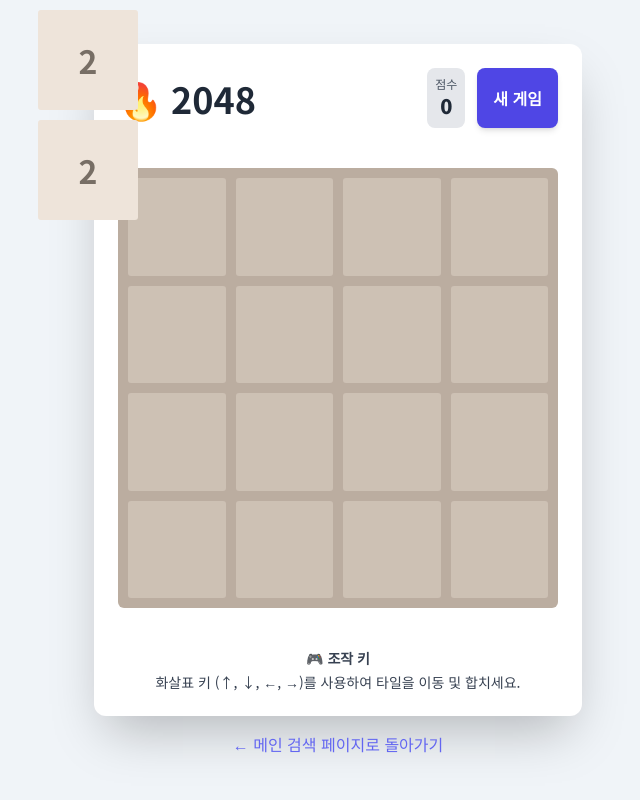
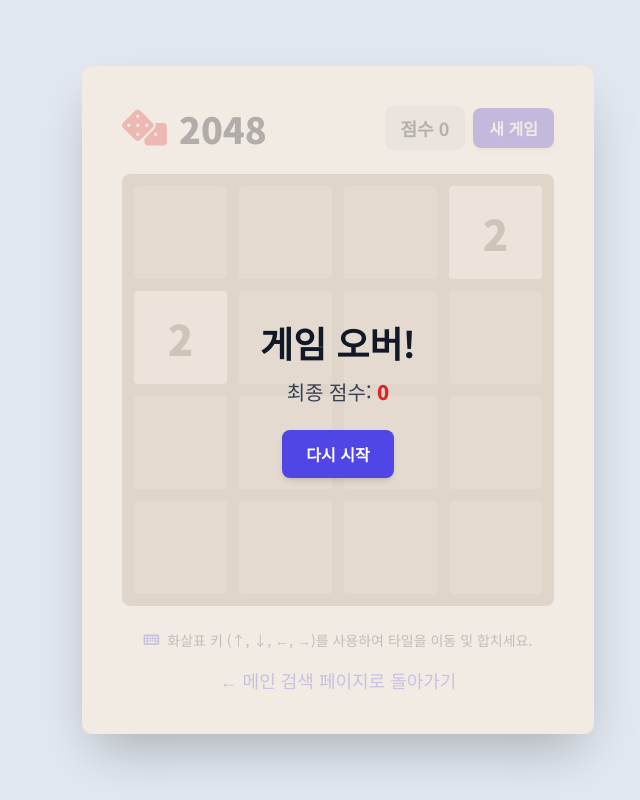
Before and after one commit to Writer-lim/keyword-news-app, a Flask app: page /game/2048 in a window 1280 px wide. Shown: the whole page, without its empty margins (302-942 px from the left). Run offline with Flask 3, Linux system fonts and the light colour scheme; some libraries are stand-ins or nearby versions.

Commit message:
feat: 2048 게임 스타일 및 기능 구현 완료

```diff
--- a/templates/2048.html
+++ b/templates/2048.html
@@ -5,314 +5,406 @@
     <meta name="viewport" content="width=device-width, initial-scale=1.0">
     <title>2048 게임</title>
     <script src="https://cdn.tailwindcss.com"></script>
+    <link rel="stylesheet" href="https://cdnjs.cloudflare.com/ajax/libs/font-awesome/6.0.0-beta3/css/all.min.css">
     <style>
         @import url('https://fonts.googleapis.com/css2?family=Noto+Sans+KR:wght@400;700;900&display=swap');
-        body { font-family: 'Noto Sans KR', sans-serif; background-color: #f0f4f8; }
+
+        body {
+            font-family: 'Noto Sans KR', sans-serif;
+            background-color: #e2e8f0; /* Blue Gray 200 */
+        }
+
+        /* 2048 보드 스타일 */
         #game-board {
             display: grid;
             grid-template-columns: repeat(4, 1fr);
             grid-template-rows: repeat(4, 1fr);
-            gap: 10px;
-            width: 440px;
-            height: 440px;
-            background-color: #bbada0;
-            border-radius: 6px;
-            padding: 10px;
+            gap: 12px;
+            background-color: #bfae9e; /* Board background color */
+            padding: 12px;
+            border-radius: 8px;
+            touch-action: none; /* 모바일에서 스와이프를 막기 위함 */
         }
-        .tile-container {
-            position: relative;
-            background-color: rgba(238, 228, 218, 0.35);
-            border-radius: 3px;
+
+        /* 빈 셀 스타일 */
+        .grid-cell {
+            aspect-ratio: 1 / 1;
+            background-color: #ccc0b4;
+            border-radius: 4px;
         }
+
+        /* 타일 기본 스타일 (JavaScript로 동적으로 생성/배치됨) */
         .tile {
             position: absolute;
             display: flex;
             align-items: center;
             justify-content: center;
-            width: 100px;
-            height: 100px;
-            border-radius: 3px;
             font-size: 32px;
-            font-weight: 700;
+            font-weight: 900;
             color: #776e65;
-            transition: 100ms ease-in-out;
-            transition-property: transform;
-            transform: scale(1);
-            /* 초기 위치는 JS에서 설정 */
+            border-radius: 4px;
+            transition: transform 0.1s ease-in-out, background-color 0.2s, color 0.2s;
+            z-index: 10;
         }
-        .tile-2 { background-color: #eee4da; color: #776e65; }
-        .tile-4 { background-color: #ede0c8; color: #776e65; }
-        .tile-8 { background-color: #f2b179; color: #f9f6f2; font-size: 36px; }
-        .tile-16 { background-color: #f59563; color: #f9f6f2; font-size: 36px; }
-        .tile-32 { background-color: #f67c5f; color: #f9f6f2; font-size: 36px; }
-        .tile-64 { background-color: #f65e3b; color: #f9f6f2; font-size: 36px; }
-        .tile-128 { background-color: #edcf72; color: #f9f6f2; font-size: 30px; }
-        .tile-256 { background-color: #edcc61; color: #f9f6f2; font-size: 30px; }
-        .tile-512 { background-color: #edc850; color: #f9f6f2; font-size: 30px; }
-        .tile-1024 { background-color: #edc53f; color: #f9f6f2; font-size: 24px; }
-        .tile-2048 { background-color: #edc22e; color: #f9f6f2; font-size: 24px; }
-        .tile-higher { background-color: #3c3a32; color: #f9f6f2; font-size: 24px; }
 
-        .tile-new { animation: appear 200ms ease-in; }
-        @keyframes appear { 0% { opacity: 0; transform: scale(0); } 100% { opacity: 1; transform: scale(1); } }
+        /* --- 타일 값에 따른 색상 및 폰트 스타일 --- */
+
+        /* 숫자 색상 (밝은 배경에 사용) */
+        .color-dark { color: #776e65; }
+        /* 숫자 색상 (어두운 배경에 사용) */
+        .color-light { color: #f9f6f2; }
+
+        .tile-2 { background-color: #eee4da; font-size: 42px; }
+        .tile-4 { background-color: #ede0c8; font-size: 42px; }
+        .tile-8 { background-color: #f2b179; color: #f9f6f2; font-size: 42px; }
+        .tile-16 { background-color: #f59563; color: #f9f6f2; font-size: 38px; }
+        .tile-32 { background-color: #f67c5f; color: #f9f6f2; font-size: 38px; }
+        .tile-64 { background-color: #f65e3b; color: #f9f6f2; font-size: 38px; }
+        .tile-128 { background-color: #edcf72; color: #f9f6f2; font-size: 32px; }
+        .tile-256 { background-color: #edcc61; color: #f9f6f2; font-size: 32px; }
+        .tile-512 { background-color: #edc850; color: #f9f6f2; font-size: 32px; }
+        .tile-1024 { background-color: #edc53f; color: #f9f6f2; font-size: 28px; }
+        .tile-2048 { background-color: #edc22e; color: #f9f6f2; font-size: 28px; }
+
+        /* 더 큰 값 */
+        .tile-4096, .tile-8192, .tile-16384 {
+            background-color: #3c3a32;
+            color: #f9f6f2;
+            font-size: 24px;
+        }
+
+        /* 게임 오버 오버레이 */
+        #game-over-overlay {
+            position: absolute;
+            top: 0;
+            left: 0;
+            width: 100%;
+            height: 100%;
+            background: rgba(238, 228, 218, 0.73);
+            display: flex;
+            flex-direction: column;
+            align-items: center;
+            justify-content: center;
+            text-align: center;
+            border-radius: 8px;
+            z-index: 20;
+            animation: fadeIn 0.5s;
+        }
+
+        @keyframes fadeIn {
+            from { opacity: 0; }
+            to { opacity: 1; }
+        }
+
     </style>
 </head>
-<body class="flex flex-col items-center justify-center min-h-screen p-4" onkeydown="handleKeyDown(event)">
+<body class="p-4 md:p-8 flex flex-col items-center justify-center min-h-screen">
 
-    <div class="bg-white p-6 rounded-xl shadow-2xl flex flex-col items-center gap-6">
+    <div class="bg-white p-6 md:p-10 rounded-xl shadow-2xl max-w-lg w-full relative">
 
-        <div class="flex justify-between items-center w-full max-w-[440px] mb-4">
-            <h1 class="text-4xl font-bold text-gray-800">🔥 2048</h1>
-            <div class="flex space-x-3">
-                <div class="text-center p-2 bg-gray-200 rounded-lg">
-                    <div class="text-xs font-medium text-gray-600">점수</div>
-                    <div id="score" class="text-xl font-extrabold text-gray-800">0</div>
+        <header class="flex justify-between items-center mb-6">
+            <h1 class="text-4xl font-extrabold text-gray-900 flex items-center">
+                <i class="fas fa-dice mr-3 text-red-500"></i> 2048
+            </h1>
+            <div class="flex items-center space-x-2">
+                <div class="bg-gray-200 text-gray-800 font-bold py-2 px-4 rounded-lg text-lg">
+                    점수 <span id="score">0</span>
                 </div>
-                <button id="restart-button" onclick="startGame()" class="bg-indigo-600 hover:bg-indigo-700 text-white font-bold py-2 px-4 rounded-lg shadow-md transition-transform transform hover:scale-105 active:scale-95">
+                <button id="new-game-btn" class="bg-indigo-600 hover:bg-indigo-700 text-white font-bold py-2 px-4 rounded-lg shadow-md transition-colors">
                     새 게임
                 </button>
             </div>
+        </header>
+
+        <div id="game-over-overlay" class="hidden">
+            <h2 class="text-4xl font-bold mb-4 text-gray-900">게임 오버!</h2>
+            <p class="text-xl text-gray-700 mb-6">최종 점수: <span id="final-score" class="font-extrabold text-red-600">0</span></p>
+            <button onclick="startGame()" class="bg-indigo-600 hover:bg-indigo-700 text-white font-bold py-3 px-6 rounded-lg shadow-md transition-colors">
+                다시 시작
+            </button>
         </div>
 
-        <div id="game-message" class="text-center text-2xl font-bold text-red-600 hidden">
-            게임 오버!
-        </div>
-
-        <div id="game-board">
+        <div id="board-container" class="relative">
+            <div id="game-board" class="w-full">
+                <div class="grid-cell"></div>
+                <div class="grid-cell"></div>
+                <div class="grid-cell"></div>
+                <div class="grid-cell"></div>
+                <div class="grid-cell"></div>
+                <div class="grid-cell"></div>
+                <div class="grid-cell"></div>
+                <div class="grid-cell"></div>
+                <div class="grid-cell"></div>
+                <div class="grid-cell"></div>
+                <div class="grid-cell"></div>
+                <div class="grid-cell"></div>
+                <div class="grid-cell"></div>
+                <div class="grid-cell"></div>
+                <div class="grid-cell"></div>
+                <div class="grid-cell"></div>
+            </div>
             </div>
 
-        <div class="mt-4 text-sm text-gray-700 max-w-[440px] text-center">
-            <h3 class="font-bold mb-1">🎮 조작 키</h3>
-            <p>화살표 키 (↑, ↓, ←, →)를 사용하여 타일을 이동 및 합치세요.</p>
-        </div>
+        <footer class="mt-6 text-center">
+            <p class="text-sm text-gray-600 flex items-center justify-center">
+                <i class="fas fa-keyboard mr-2 text-indigo-500"></i>
+                화살표 키 (↑, ↓, ←, →)를 사용하여 타일을 이동 및 합치세요.
+            </p>
+            <a href="/" class="text-indigo-500 hover:text-indigo-700 mt-4 text-lg block transition-colors">
+                &larr; 메인 검색 페이지로 돌아가기
+            </a>
+        </footer>
     </div>
 
-    <a href="/" class="block mt-4 text-center text-indigo-500 hover:text-indigo-700 font-medium">
-        ← 메인 검색 페이지로 돌아가기
-    </a>
+    <script>
+        // --- 2048 게임 로직 ---
 
-    <script>
-        const GRID_SIZE = 4;
-        const boardElement = document.getElementById('game-board');
+        const BOARD_SIZE = 4;
+        const boardContainer = document.getElementById('board-container');
+        const gameBoardElement = document.getElementById('game-board');
         const scoreElement = document.getElementById('score');
-        const messageElement = document.getElementById('game-message');
+        const gameOverOverlay = document.getElementById('game-over-overlay');
 
-        let board;
+        let board = Array(BOARD_SIZE).fill(0).map(() => Array(BOARD_SIZE).fill(0));
         let score = 0;
-        let tileId = 0;
+        let isGameOver = false;
 
-        // 타일 색상 및 스타일 매핑
-        const tileClasses = {
-            2: 'tile-2', 4: 'tile-4', 8: 'tile-8', 16: 'tile-16', 32: 'tile-32',
-            64: 'tile-64', 128: 'tile-128', 256: 'tile-256', 512: 'tile-512',
-            1024: 'tile-1024', 2048: 'tile-2048'
+        const tileColors = {
+            2: 'tile-2', 4: 'tile-4', 8: 'tile-8', 16: 'tile-16', 32: 'tile-32', 64: 'tile-64',
+            128: 'tile-128', 256: 'tile-256', 512: 'tile-512', 1024: 'tile-1024', 2048: 'tile-2048'
         };
 
-        // --- 보드 및 타일 관리 ---
+        // --- 1. 보드 상태 렌더링 ---
 
-        function setupBoard() {
-            board = Array(GRID_SIZE).fill(0).map(() => Array(GRID_SIZE).fill(0));
-            boardElement.innerHTML = '';
+        function updateBoardUI() {
+            // 기존 타일 제거
+            document.querySelectorAll('.tile').forEach(tile => tile.remove());
 
-            // 타일 컨테이너 생성 (4x4 격자)
-            for (let i = 0; i < GRID_SIZE * GRID_SIZE; i++) {
-                const container = document.createElement('div');
-                container.classList.add('tile-container');
-                boardElement.appendChild(container);
-            }
-        }
+            // 타일 위치 및 크기 계산 (보드 크기에 맞춰)
+            const cellRect = gameBoardElement.querySelector('.grid-cell').getBoundingClientRect();
+            const cellSize = cellRect.width;
+            const gapSize = 12; // CSS의 gap 값과 동일
 
-        // 새 타일 (2 또는 4)을 빈 위치에 추가
-        function addRandomTile() {
-            const availableCells = [];
-            for (let r = 0; r < GRID_SIZE; r++) {
-                for (let c = 0; c < GRID_SIZE; c++) {
-                    if (board[r][c] === 0) {
-                        availableCells.push({ r, c });
-                    }
-                }
-            }
-            if (availableCells.length > 0) {
-                const { r, c } = availableCells[Math.floor(Math.random() * availableCells.length)];
-                const value = Math.random() < 0.9 ? 2 : 4; // 90% 확률로 2, 10% 확률로 4
-                board[r][c] = value;
-                createTile(r, c, value, true);
-            }
-        }
+            for (let r = 0; r < BOARD_SIZE; r++) {
+                for (let c = 0; c < BOARD_SIZE; c++) {
+                    const value = board[r][c];
+                    if (value !== 0) {
+                        const tile = document.createElement('div');
+                        tile.classList.add('tile', tileColors[value] || 'tile-4096');
+                        tile.textContent = value;
 
-        // 타일 DOM 요소를 생성하고 보드에 배치
-        function createTile(r, c, value, isNew = false) {
-            const tile = document.createElement('div');
-            tile.id = `tile-${tileId++}`;
-            tile.textContent = value;
-            tile.classList.add('tile', tileClasses[value] || 'tile-higher');
+                        // 타일 크기 및 위치 설정
+                        tile.style.width = `${cellSize}px`;
+                        tile.style.height = `${cellSize}px`;
+                        tile.style.left = `${c * (cellSize + gapSize) + gapSize}px`;
+                        tile.style.top = `${r * (cellSize + gapSize) + gapSize}px`;
 
-            if (isNew) {
-                tile.classList.add('tile-new');
-            }
-
-            // 타일의 위치를 CSS transform으로 설정
-            tile.style.left = `${c * 110 + 10}px`; // (100px width + 10px gap) * c + 10px padding
-            tile.style.top = `${r * 110 + 10}px`;   // (100px height + 10px gap) * r + 10px padding
-            tile.style.transform = 'translate(0, 0)';
-
-            boardElement.appendChild(tile);
-            return tile;
-        }
-
-        // 전체 보드를 렌더링
-        function renderBoard() {
-            // 기존 타일 제거 (새로운 위치에서 다시 그림)
-            const tilesToRemove = Array.from(document.querySelectorAll('.tile'));
-            tilesToRemove.forEach(tile => tile.remove());
-
-            // 새 위치에 타일 다시 생성
-            for (let r = 0; r < GRID_SIZE; r++) {
-                for (let c = 0; c < GRID_SIZE; c++) {
-                    if (board[r][c] !== 0) {
-                        createTile(r, c, board[r][c]);
+                        boardContainer.appendChild(tile);
                     }
                 }
             }
             scoreElement.textContent = score;
         }
 
-        // --- 게임 로직: 이동 및 합치기 ---
+        // --- 2. 초기화 및 타일 생성 ---
 
-        // 배열을 주어진 방향으로 밀어내고 합치는 코어 함수
-        function operateRow(row) {
+        function generateRandomTile() {
+            const emptyCells = [];
+            for (let r = 0; r < BOARD_SIZE; r++) {
+                for (let c = 0; c < BOARD_SIZE; c++) {
+                    if (board[r][c] === 0) {
+                        emptyCells.push({ r, c });
+                    }
+                }
+            }
+
+            if (emptyCells.length > 0) {
+                const { r, c } = emptyCells[Math.floor(Math.random() * emptyCells.length)];
+                // 90% 확률로 2, 10% 확률로 4 생성
+                board[r][c] = (Math.random() < 0.9) ? 2 : 4;
+            }
+        }
+
+        function startGame() {
+            board = Array(BOARD_SIZE).fill(0).map(() => Array(BOARD_SIZE).fill(0));
+            score = 0;
+            isGameOver = false;
+            gameOverOverlay.classList.add('hidden');
+
+            generateRandomTile();
+            generateRandomTile(); // 초기 타일 2개 생성
+            updateBoardUI();
+        }
+
+        // --- 3. 게임 로직 (타일 이동 및 합치기) ---
+
+        // 배열의 모든 0을 끝으로 밀고, 중간에 있는 타일을 왼쪽으로 압축
+        function compress(row) {
+            let newRow = row.filter(val => val !== 0);
+            let zeros = Array(BOARD_SIZE - newRow.length).fill(0);
+            return newRow.concat(zeros);
+        }
+
+        // 타일 합치기 (압축 후)
+        function merge(row) {
+            for (let i = 0; i < BOARD_SIZE - 1; i++) {
+                if (row[i] !== 0 && row[i] === row[i + 1]) {
+                    row[i] *= 2;
+                    score += row[i];
+                    row[i + 1] = 0; // 합쳐진 다음 타일은 0으로
+                }
+            }
+            return compress(row); // 다시 압축
+        }
+
+        // 행/열을 90도 회전 (시계 방향)
+        function rotate(matrix) {
+            let N = matrix.length;
+            let newMatrix = Array(N).fill(0).map(() => Array(N).fill(0));
+            for (let r = 0; r < N; r++) {
+                for (let c = 0; c < N; c++) {
+                    newMatrix[c][N - 1 - r] = matrix[r][c];
+                }
+            }
+            return newMatrix;
+        }
+
+        // 이동 처리 (0: 왼쪽, 1: 위, 2: 오른쪽, 3: 아래)
+        function move(direction) {
+            if (isGameOver) return false;
+
+            let originalBoard = board.map(arr => [...arr]); // 원본 보드 저장
             let moved = false;
 
-            // 1. 0 제거 (압축)
-            let newRow = row.filter(val => val !== 0);
-            let zeros = Array(GRID_SIZE - newRow.length).fill(0);
-            newRow = newRow.concat(zeros);
+            let tempBoard = board.map(arr => [...arr]);
 
-            if (JSON.stringify(row) !== JSON.stringify(newRow)) {
+            // 방향에 따라 보드를 회전시켜 모든 움직임을 '왼쪽' 움직임으로 단순화
+            let rotations = direction;
+            for (let i = 0; i < rotations; i++) {
+                tempBoard = rotate(tempBoard);
+            }
+
+            // 왼쪽으로 이동 및 합치기
+            for (let r = 0; r < BOARD_SIZE; r++) {
+                let row = tempBoard[r];
+                let compressedRow = compress(row);
+                let newRow = merge(compressedRow);
+                tempBoard[r] = newRow;
+            }
+
+            // 회전을 되돌려 원래 방향으로 복원
+            let antiRotations = (BOARD_SIZE - rotations) % BOARD_SIZE;
+            for (let i = 0; i < antiRotations; i++) {
+                tempBoard = rotate(tempBoard);
+            }
+
+            board = tempBoard;
+
+            // 보드가 변경되었는지 확인
+            if (JSON.stringify(originalBoard) !== JSON.stringify(board)) {
+                generateRandomTile();
+                updateBoardUI();
+                checkGameOver();
                 moved = true;
             }
 
-            // 2. 합치기
-            for (let i = 0; i < GRID_SIZE - 1; i++) {
-                if (newRow[i] !== 0 && newRow[i] === newRow[i + 1]) {
-                    newRow[i] *= 2;
-                    score += newRow[i];
-                    newRow[i + 1] = 0;
-                    moved = true;
+            return moved;
+        }
+
+        // --- 4. 게임 종료 조건 ---
+
+        function hasMoves() {
+            // 빈 셀이 있는지 확인
+            for (let r = 0; r < BOARD_SIZE; r++) {
+                for (let c = 0; c < BOARD_SIZE; c++) {
+                    if (board[r][c] === 0) return true;
                 }
             }
 
-            // 3. 다시 압축
-            newRow = newRow.filter(val => val !== 0);
-            zeros = Array(GRID_SIZE - newRow.length).fill(0);
-            newRow = newRow.concat(zeros);
-
-            return { newRow, moved };
+            // 인접한 타일이 합쳐질 수 있는지 확인 (가로/세로)
+            for (let r = 0; r < BOARD_SIZE; r++) {
+                for (let c = 0; c < BOARD_SIZE; c++) {
+                    const val = board[r][c];
+                    if (c < BOARD_SIZE - 1 && val === board[r][c + 1]) return true; // 가로
+                    if (r < BOARD_SIZE - 1 && val === board[r + 1][c]) return true; // 세로
+                }
+            }
+            return false;
         }
 
-        // 보드를 시계 방향으로 90도 회전
-        function rotateBoard(board) {
-            const newBoard = createEmptyBoard();
-            for (let r = 0; r < GRID_SIZE; r++) {
-                for (let c = 0; c < GRID_SIZE; c++) {
-                    newBoard[c][GRID_SIZE - 1 - r] = board[r][c];
-                }
-            }
-            return newBoard;
-        }
-
-        // 이동 처리 함수
-        function move(direction) {
-            let boardChanged = false;
-            let originalBoard = JSON.parse(JSON.stringify(board)); // 원본 보드 저장
-
-            let tempBoard = JSON.parse(JSON.stringify(board));
-
-            // Up, Down, Left, Right 이동을 위해 보드를 회전 (왼쪽 이동 기준으로 통일)
-            let numRotations = 0;
-            if (direction === 'ArrowUp') numRotations = 3;
-            if (direction === 'ArrowDown') numRotations = 1;
-            if (direction === 'ArrowRight') numRotations = 2;
-
-            for (let i = 0; i < numRotations; i++) {
-                tempBoard = rotateBoard(tempBoard);
-            }
-
-            // 왼쪽으로 이동 및 합치기
-            for (let r = 0; r < GRID_SIZE; r++) {
-                const { newRow, moved } = operateRow(tempBoard[r]);
-                if (moved) boardChanged = true;
-                tempBoard[r] = newRow;
-            }
-
-            // 원래 방향으로 다시 회전
-            let finalBoard = tempBoard;
-            for (let i = 0; i < (4 - numRotations) % 4; i++) {
-                finalBoard = rotateBoard(finalBoard);
-            }
-
-            if (boardChanged) {
-                board = finalBoard;
-                addRandomTile(); // 새 타일 추가
-                renderBoard();
-
-                if (isGameOver()) {
-                    messageElement.textContent = "게임 오버! 다시 시작하세요.";
-                    messageElement.classList.remove('hidden');
-                }
+        function checkGameOver() {
+            if (!hasMoves()) {
+                isGameOver = true;
+                document.getElementById('final-score').textContent = score;
+                gameOverOverlay.classList.remove('hidden');
             }
         }
 
-        // 빈 보드 생성 (유틸리티 함수)
-        function createEmptyBoard() {
-            return Array(GRID_SIZE).fill(0).map(() => Array(GRID_SIZE).fill(0));
-        }
+        // --- 5. 이벤트 리스너 ---
 
-        // 게임 오버 조건 확인 (더 이상 움직일 수 없는지)
-        function isGameOver() {
-            // 빈 공간이 있다면 게임 오버 아님
-            for (let r = 0; r < GRID_SIZE; r++) {
-                for (let c = 0; c < GRID_SIZE; c++) {
-                    if (board[r][c] === 0) return false;
-                }
+        document.addEventListener('keydown', (e) => {
+            if (isGameOver) return;
+
+            let direction = -1;
+
+            switch (e.key) {
+                case 'ArrowLeft':
+                    direction = 0; // 왼쪽
+                    break;
+                case 'ArrowUp':
+                    direction = 1; // 위 (회전 후 왼쪽으로 처리)
+                    break;
+                case 'ArrowRight':
+                    direction = 2; // 오른쪽
+                    break;
+                case 'ArrowDown':
+                    direction = 3; // 아래
+                    break;
             }
 
-            // 합칠 수 있는 타일이 있는지 확인
-            for (let r = 0; r < GRID_SIZE; r++) {
-                for (let c = 0; c < GRID_SIZE; c++) {
-                    const current = board[r][c];
-                    // 가로 체크
-                    if (c < GRID_SIZE - 1 && current === board[r][c + 1]) return false;
-                    // 세로 체크
-                    if (r < GRID_SIZE - 1 && current === board[r + 1][c]) return false;
-                }
+            if (direction !== -1) {
+                e.preventDefault();
+                move(direction);
             }
-            return true; // 빈 공간도 없고, 합칠 것도 없음
-        }
+        });
 
-        // --- 게임 시작 및 이벤트 핸들러 ---
+        document.getElementById('new-game-btn').addEventListener('click', startGame);
 
-        function startGame() {
-            messageElement.classList.add('hidden');
-            score = 0;
-            tileId = 0;
-            setupBoard();
-            addRandomTile();
-            addRandomTile();
-            renderBoard();
-        }
+        // --- 초기 시작 ---
+        document.addEventListener('DOMContentLoaded', startGame);
 
-        function handleKeyDown(e) {
-            if (['ArrowUp', 'ArrowDown', 'ArrowLeft', 'ArrowRight'].includes(e.key)) {
-                e.preventDefault(); // 스크롤 방지
-                if (messageElement.classList.contains('hidden')) {
-                    move(e.key);
-                }
+        // --- 터치 이벤트 (모바일 지원) ---
+        let startX, startY;
+
+        boardContainer.addEventListener('touchstart', (e) => {
+            if (isGameOver) return;
+            e.preventDefault();
+            const touch = e.touches[0];
+            startX = touch.clientX;
+            startY = touch.clientY;
+        }, { passive: false });
+
+        boardContainer.addEventListener('touchend', (e) => {
+            if (isGameOver) return;
+
+            const touch = e.changedTouches[0];
+            const endX = touch.clientX;
+            const endY = touch.clientY;
+
+            const dx = endX - startX;
+            const dy = endY - startY;
+
+            const threshold = 50; // 최소 이동 거리
+
+            if (Math.abs(dx) > Math.abs(dy) && Math.abs(dx) > threshold) {
+                // 수평 스와이프
+                move(dx > 0 ? 2 : 0); // 2: 오른쪽, 0: 왼쪽
+            } else if (Math.abs(dy) > Math.abs(dx) && Math.abs(dy) > threshold) {
+                // 수직 스와이프
+                move(dy > 0 ? 3 : 1); // 3: 아래, 1: 위
             }
-        }
+        }, { passive: false });
 
-        // 초기 시작
-        document.addEventListener('DOMContentLoaded', startGame);
     </script>
 </body>
 </html>
```
